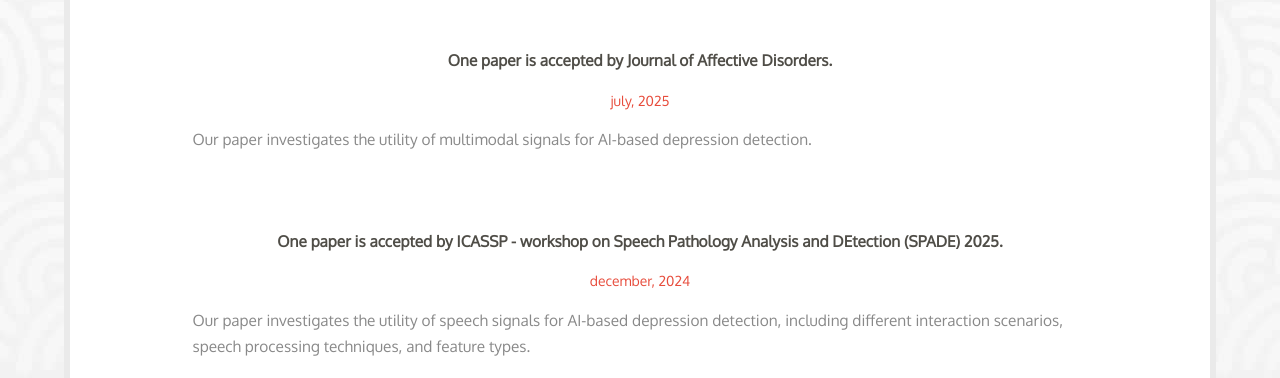
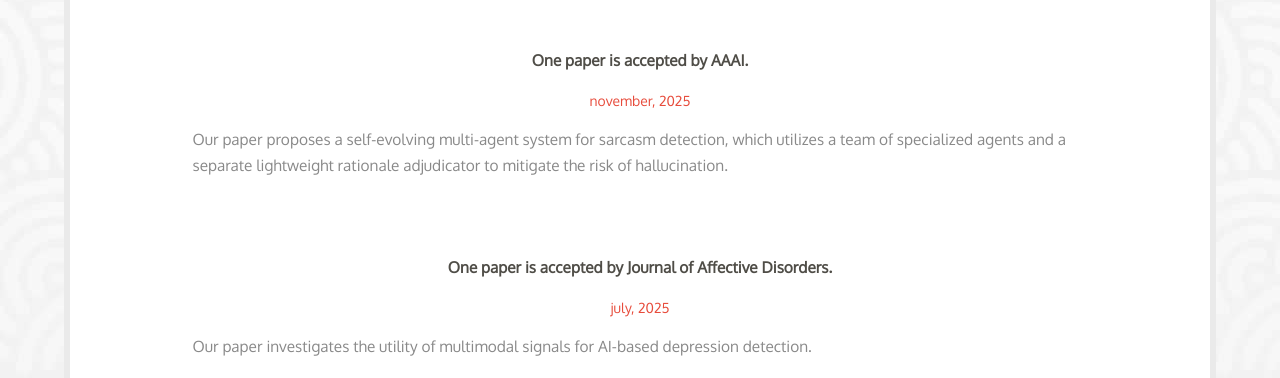
Before and after one commit to yangbin-chen/yangbin-chen.github.io, a plain HTML site: page news.html in a window 1280 px wide. Shown: the part 422-800 px from the top of the page. Drawn offline with Linux system fonts and the light colour scheme; a web font is replaced by a local one.

Commit message:
Update news.html

```diff
--- a/news.html
+++ b/news.html
@@ -84,6 +84,13 @@
              <div class="col-md-10 col-xs-offset-1">
                <h4 class="heading-inner">Latest News</h4>
                   <div class="hr"></div>
+
+                    <div class="holder wow fadeIn" data-wow-delay="0.1s">
+                    <h5>One paper is accepted by AAAI.
+                    <span class="date">November, 2025</span></h5>
+                    <!--<img src="img/news1.jpg" alt="photo" class="photo-news"/>-->
+                    <p> Our paper proposes a self-evolving multi-agent system for sarcasm detection, which utilizes a team of specialized agents and a separate lightweight rationale adjudicator to mitigate the risk of hallucination.</p>
+                    </div>
 
                     <div class="holder wow fadeIn" data-wow-delay="0.1s">
                     <h5>One paper is accepted by Journal of Affective Disorders.
```
